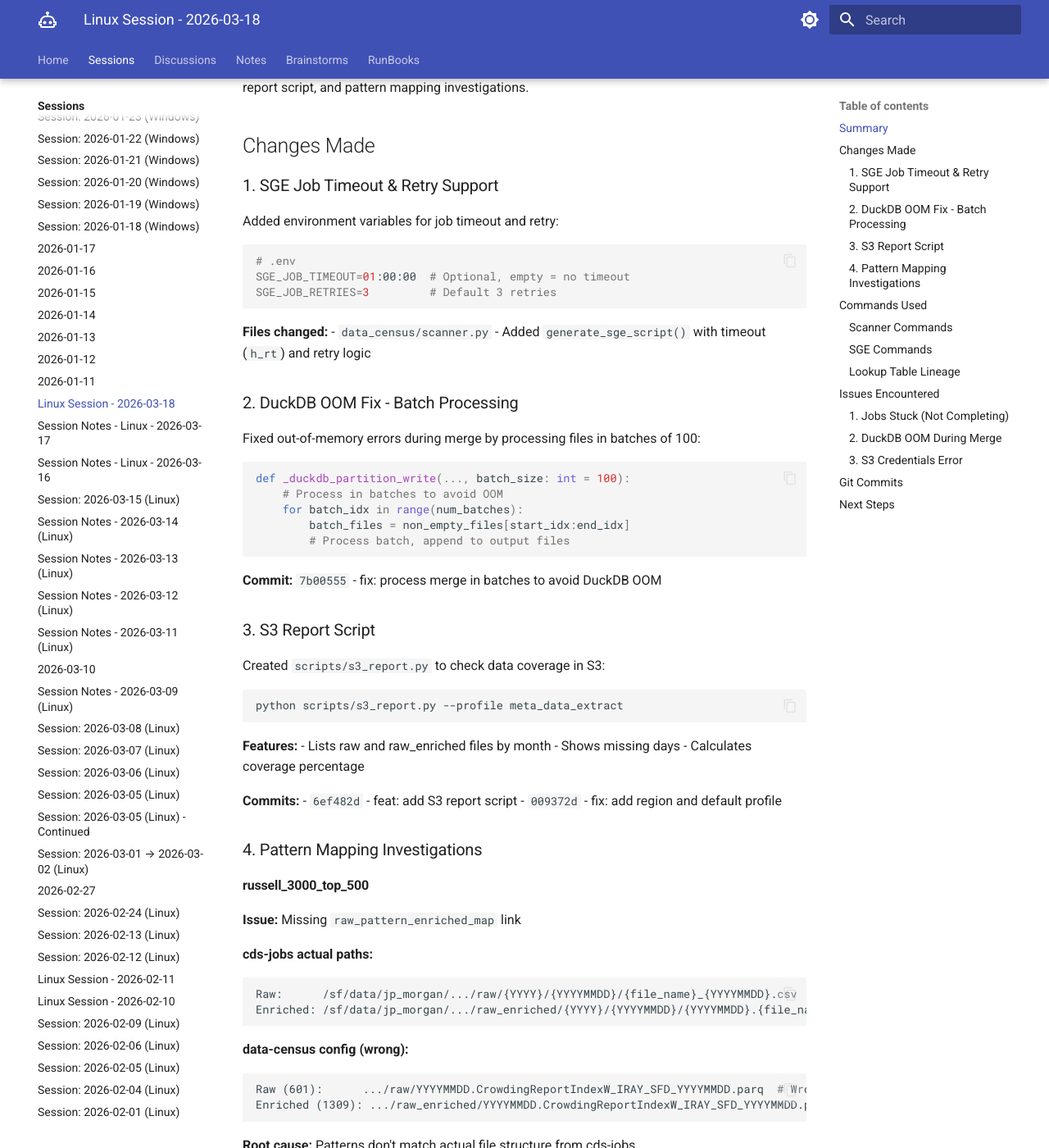
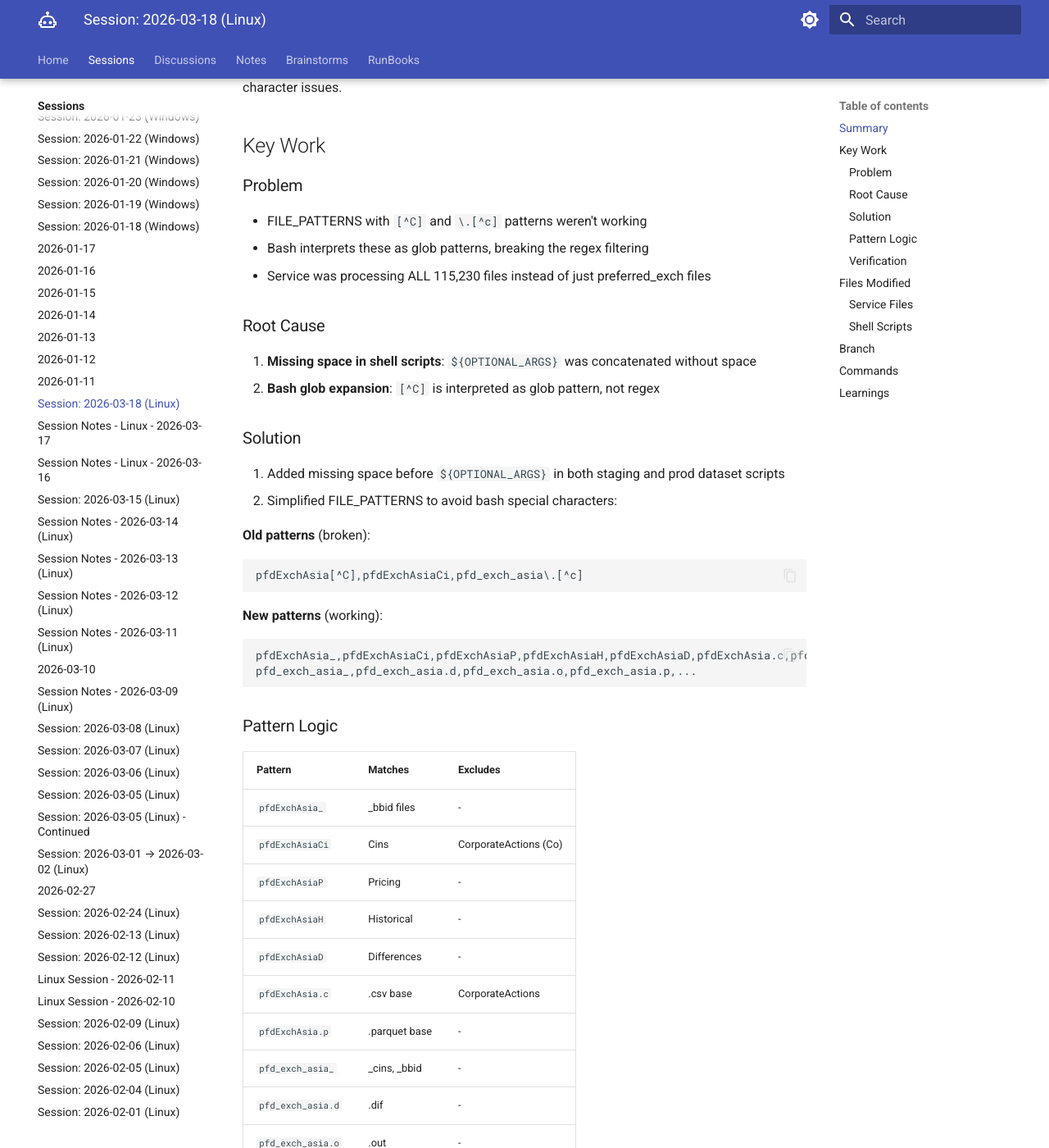
Before and after one commit to ThanuMahee12/AgentContext, an MkDocs documentation site: the page built from docs/sessions/claude/l-2026-03-18.md, in a window 1280 px wide and 1400 px high, scrolled down 210 px. Shown: the whole window at 82% size. Built offline with MkDocs 1.6.1 and Material for MkDocs 9.7.7, drawn with Linux system fonts in a browser that asks for light colours; some of the changed text lies outside the part shown.

Commit message:
session: FILE_PATTERNS fix for preferred_exch

````diff
--- a/docs/sessions/claude/l-2026-03-18.md
+++ b/docs/sessions/claude/l-2026-03-18.md
@@ -1,175 +1,77 @@
-# Linux Session - 2026-03-18
+# Session: 2026-03-18 (Linux)
 
 ## Summary
+Fixed FILE_PATTERNS for preferred_exch service files to properly filter files without bash special character issues.
 
-Data Census scanner improvements: SGE timeout/retry, batch processing for DuckDB OOM, S3 report script, and pattern mapping investigations.
+## Key Work
 
-## Changes Made
+### Problem
+- FILE_PATTERNS with `[^C]` and `\.[^c]` patterns weren't working
+- Bash interprets these as glob patterns, breaking the regex filtering
+- Service was processing ALL 115,230 files instead of just preferred_exch files
 
-### 1. SGE Job Timeout & Retry Support
+### Root Cause
+1. **Missing space in shell scripts**: `${OPTIONAL_ARGS}` was concatenated without space
+2. **Bash glob expansion**: `[^C]` is interpreted as glob pattern, not regex
 
-Added environment variables for job timeout and retry:
+### Solution
+1. Added missing space before `${OPTIONAL_ARGS}` in both staging and prod dataset scripts
+2. Simplified FILE_PATTERNS to avoid bash special characters:
 
-```bash
-# .env
-SGE_JOB_TIMEOUT=01:00:00  # Optional, empty = no timeout
-SGE_JOB_RETRIES=3         # Default 3 retries
+**Old patterns** (broken):
+```
+pfdExchAsia[^C],pfdExchAsiaCi,pfd_exch_asia\.[^c]
 ```
 
-**Files changed:**
-- `data_census/scanner.py` - Added `generate_sge_script()` with timeout (`h_rt`) and retry logic
-
-### 2. DuckDB OOM Fix - Batch Processing
-
-Fixed out-of-memory errors during merge by processing files in batches of 100:
-
-```python
-def _duckdb_partition_write(..., batch_size: int = 100):
-    # Process in batches to avoid OOM
-    for batch_idx in range(num_batches):
-        batch_files = non_empty_files[start_idx:end_idx]
-        # Process batch, append to output files
+**New patterns** (working):
+```
+pfdExchAsia_,pfdExchAsiaCi,pfdExchAsiaP,pfdExchAsiaH,pfdExchAsiaD,pfdExchAsia.c,pfdExchAsia.p,...
+pfd_exch_asia_,pfd_exch_asia.d,pfd_exch_asia.o,pfd_exch_asia.p,...
 ```
 
-**Commit:** `7b00555` - fix: process merge in batches to avoid DuckDB OOM
+### Pattern Logic
+| Pattern | Matches | Excludes |
+|---------|---------|----------|
+| `pfdExchAsia_` | _bbid files | - |
+| `pfdExchAsiaCi` | Cins | CorporateActions (Co) |
+| `pfdExchAsiaP` | Pricing | - |
+| `pfdExchAsiaH` | Historical | - |
+| `pfdExchAsiaD` | Differences | - |
+| `pfdExchAsia.c` | .csv base | CorporateActions |
+| `pfdExchAsia.p` | .parquet base | - |
+| `pfd_exch_asia_` | _cins, _bbid | - |
+| `pfd_exch_asia.d` | .dif | - |
+| `pfd_exch_asia.o` | .out | - |
+| `pfd_exch_asia.p` | .px, .px.hpc | .cax |
 
-### 3. S3 Report Script
+### Verification
+- 104 preferred_exch files matched
+- 0 corporate_actions files matched (16 correctly excluded)
 
-Created `scripts/s3_report.py` to check data coverage in S3:
+## Files Modified
 
+### Service Files
+- `build/service-files/data-alchemy-staging-bloomberg-1.0-bbocax-back_office_preferred_exch-1.0.service`
+- `build/service-files/data-alchemy-prod-bloomberg-1.0-bbocax-back_office_preferred_exch-1.0.service`
+
+### Shell Scripts
+- `build/data-alchemy-service-staging-dataset.sh` - added space before ${OPTIONAL_ARGS}
+- `build/data-alchemy-service-prod-dataset.sh` - added space before ${OPTIONAL_ARGS}
+
+## Branch
+`feature/test-bbocax` - MR #620
+
+## Commands
 ```bash
-python scripts/s3_report.py --profile meta_data_extract
+# Deploy staging
+ansible-playbook -i inventory/staging build/playbooks/test-bbocax-staging.yml
+
+# Test patterns locally
+ls /sf/data/bloomberg/bbocax_cwiq_pipe/1.0/raw/env10/ | grep -E "^pfdExch|^pfd_exch_" | grep -E "PATTERN"
 ```
 
-**Features:**
-- Lists raw and raw_enriched files by month
-- Shows missing days
-- Calculates coverage percentage
-
-**Commits:**
-- `6ef482d` - feat: add S3 report script
-- `009372d` - fix: add region and default profile
-
-### 4. Pattern Mapping Investigations
-
-#### russell_3000_top_500
-
-**Issue:** Missing `raw_pattern_enriched_map` link
-
-**cds-jobs actual paths:**
-```
-Raw:      /sf/data/jp_morgan/.../raw/{YYYY}/{YYYYMMDD}/{file_name}_{YYYYMMDD}.csv
-Enriched: /sf/data/jp_morgan/.../raw_enriched/{YYYY}/{YYYYMMDD}/{YYYYMMDD}.{file_name}_{YYYYMMDD}.parq
-```
-
-**data-census config (wrong):**
-```
-Raw (601):      .../raw/YYYYMMDD.CrowdingReportIndexW_IRAY_SFD_YYYYMMDD.parq  # Wrong extension
-Enriched (1309): .../raw_enriched/YYYYMMDD.CrowdingReportIndexW_IRAY_SFD_YYYYMMDD.parq  # Missing subdirs
-```
-
-**Root cause:** Patterns don't match actual file structure from cds-jobs
-
-#### financial_company_detail
-
-**Issue:** Uses `/derived/` instead of `/raw_enriched/`
-
-Scanner only scans:
-- `/sf/data/.../raw/`
-- `/sf/data/.../raw_enriched/`
-
-But this table uses `/derived/` directory.
-
-## Commands Used
-
-### Scanner Commands
-
-```bash
-# February enriched scan
-python -m data_census.scanner --qsub --scan-start "2026-02-01 00:00:00" --scan-end "2026-02-28 23:59:59" --type enriched --upload --submit-only
-
-# January scan
-python -m data_census.scanner --qsub --scan-start "2026-01-01 00:00:00" --scan-end "2026-01-31 23:59:59" --upload --submit-only
-
-# March to now
-python -m data_census.scanner --qsub --scan-start "2026-03-01 00:00:00" --upload --submit-only
-
-# Merge only
-python -m data_census.scanner merge --output /sf/home/bthanujan.mahendran/development/output
-
-# Upload only
-python -m data_census.upload --qsub
-```
-
-### SGE Commands
-
-```bash
-# Kill all user jobs
-qdel -u bthanujan.mahendran
-
-# Check job details
-qstat -j <job_id>
-
-# List jobs
-qstat -u $USER
-```
-
-### Lookup Table Lineage
-
-```bash
-# Find table
-grep -i "table_name" config/delta_table.jsonl
-
-# Find enriched patterns
-grep '"delta_table_id": <id>' config/delta_table_enriched_pattern_map.jsonl
-
-# Find raw patterns
-grep '"raw_enriched_id": <id>' config/raw_pattern_enriched_map.jsonl
-
-# Get raw pattern details
-grep '"raw_pattern_id": "<id>"' config/raw_pattern.jsonl
-```
-
-## Issues Encountered
-
-### 1. Jobs Stuck (Not Completing)
-
-**Symptom:** Status stuck at X/Y, jobs disappear from queue without writing `.done`/`.failed`
-
-**Cause:** Jobs killed by OOM or cluster limits before writing status
-
-**Solution:**
-1. Kill remaining jobs: `qdel -u $USER`
-2. Run merge: `python -m data_census.scanner merge --output ...`
-3. Enable timeout: `SGE_JOB_TIMEOUT=01:00:00`
-
-### 2. DuckDB OOM During Merge
-
-**Symptom:** `Out of Memory Error: Failed to allocate block`
-
-**Cause:** Loading all 1000+ result files at once
-
-**Solution:** Process in batches of 100 files
-
-### 3. S3 Credentials Error
-
-**Symptom:** `Unable to locate credentials`
-
-**Solution:** Add `--profile meta_data_extract` or set `AWS_PROFILE` env var
-
-## Git Commits
-
-| Hash | Message |
-|------|---------|
-| `89fef4b` | docs: update README, architecture, and mapping-schema |
-| `08629f9` | feat: add optional job timeout and retry support |
-| `6ef482d` | feat: add S3 report script to check data coverage |
-| `009372d` | fix: add region and default profile to s3_report |
-| `7b00555` | fix: process merge in batches to avoid DuckDB OOM |
-
-## Next Steps
-
-- [ ] Fix pattern mappings for `russell_3000_top_500` (raw extension .csv not .parq)
-- [ ] Add `/derived/` directory support to scanner (for `financial_company_detail`)
-- [ ] Add missing `raw_pattern_enriched_map` links
-- [ ] Enable SGE_JOB_TIMEOUT in production .env
+## Learnings
+1. Bash glob expansion affects unquoted variable expansion
+2. `[^C]` is valid bash glob syntax (match any char except C)
+3. Use simple regex patterns without `[]` or `\` when passing through bash
+4. Always verify FILE_PATTERNS are being passed correctly (check for "ALL" in discovery logs)
````
